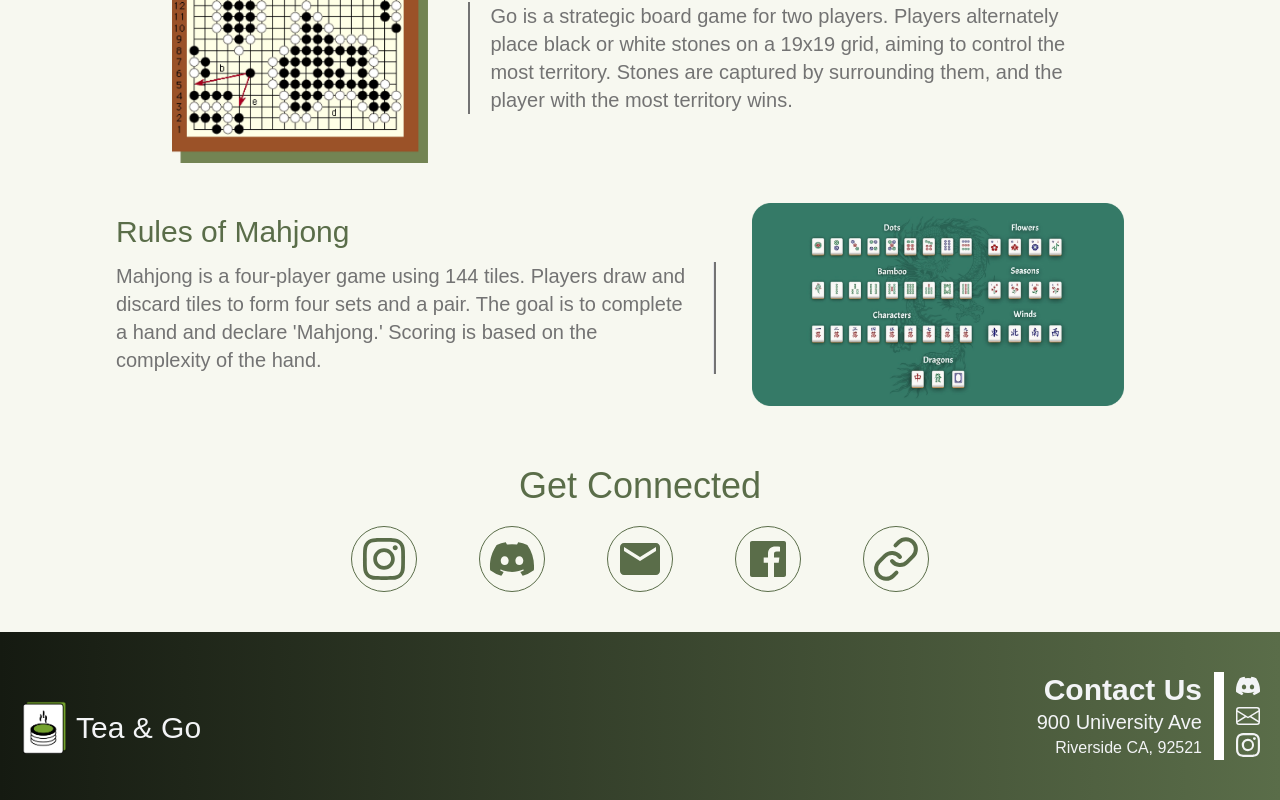
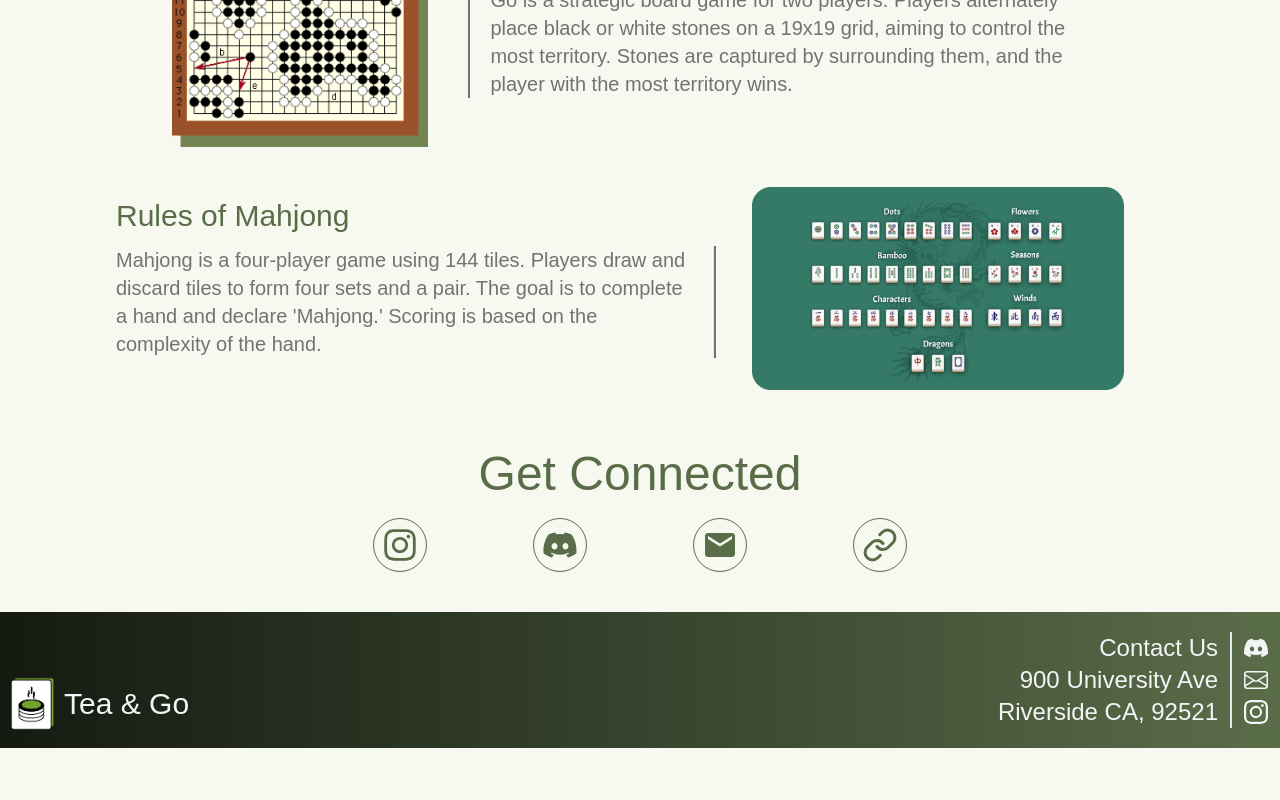
Before and after one commit to acm-ucr/tag-website, a Next.js app: page / in a window 1280 px wide. Shown: the part 1170-1970 px from the top of the page. After the commit the page ends 1918 px from the top, so only its background shows below. Built offline with nearby package versions, Linux system fonts and the light colour scheme; a web font is replaced by a local one.

Commit message:
footer, connect, board

```diff
--- a/src/app/board/page.js
+++ b/src/app/board/page.js
@@ -1,5 +1,5 @@
 import Header from "@/components/Header";
-import Board from "@/components/Board";
+import Board from "@/components/board/Board.jsx";
 
 const Page = () => {
   return (
--- a/src/components/Footer.jsx
+++ b/src/components/Footer.jsx
@@ -1,30 +1,67 @@
 import Image from "next/image";
 import Link from "next/link";
 import Logo from "@/public/assets/Logo.webp";
-import { BsDiscord } from "react-icons/bs"; //  for discord
-import { BsInstagram } from "react-icons/bs"; //  for insta
-import { BsEnvelope } from "react-icons/bs"; // for mailing
+import { BsDiscord, BsInstagram, BsEnvelope } from "react-icons/bs";
 
 const Footer = () => {
   return (
-    <div className="flex w-full h-30 items-end justify-between bg-gradient-to-r from-tag-green-300 to-tag-green-200 md: h-35">
-      <div className="flex ml-3 mb-15 md: ml-3 mb-10 items-center">
+    // <div className="flex flex-col sm:flex-row w-full h-30 items-center justify-between bg-gradient-to-r from-tag-green-300 to-tag-green-200 md:h-35">
+    //   <div className="flex ml-3 mb-15 md: ml-3 mb-10 items-center">
+    //     <Image className="h-16 w-16" src={Logo} alt="Tea & Go Logo" />
+    //     <p className="text-xl text-gray-100 sm:text-2xl text-gray-100 md:text-3xl text-gray-100">
+    //       Tea & Go
+    //     </p>
+    //   </div>
+
+    //   <div className="flex ml-5 mr-5 m-10">
+    //     <div className="text-gray-100 text-right">
+    //       <p class="text-xl md:text-3xl font-semibold">Contact Us</p>
+    //       <p class="text-md md:text-xl">900 University Ave</p>
+    //       <p>Riverside CA, 92521</p>
+    //     </div>
+
+    //     <div className="flex">
+    //       <div className="bg-white w-2.5 h-20 mx-3 sm:h-full"></div>
+    //       <div className="flex flex-col justify-around text-lg md:text-2xl text-gray-100">
+    // <Link
+    //   target="_blank"
+    //   href="https://discord.com/invite/peSZUJWhvS"
+    //   className="hover:scale-[1.3] ease-in duration-150"
+    // >
+    //   <BsDiscord />
+    // </Link>
+    // <Link
+    //   target="_blank"
+    //   href="/"
+    //   className="hover:scale-[1.3] ease-in duration-150"
+    // >
+    //   <BsEnvelope />
+    // </Link>
+    // <Link
+    //   target="_blank"
+    //   href="https://www.instagram.com/ucr_tag/"
+    //   className="hover:scale-[1.3] ease-in duration-150"
+    // >
+    //   <BsInstagram />
+    // </Link>
+    //       </div>
+    //     </div>
+    //   </div>
+    // </div>
+    <div className="w-full h-fit flex items-end justify-between bg-gradient-to-r from-tag-green-300 to-tag-green-200">
+      <div className="flex items-center mb-3">
         <Image className="h-16 w-16" src={Logo} alt="Tea & Go Logo" />
-        <p className="text-xl text-gray-100 sm:text-2xl text-gray-100 md:text-3xl text-gray-100">
+        <p className="text-gray-100 text-xl sm:text-2xl md:text-3xl">
           Tea & Go
         </p>
       </div>
-
-      <div className="flex ml-5 mr-5 m-10">
-        <div className="text-gray-100 text-right">
-          <p class="text-xl md:text-3xl font-semibold">Contact Us</p>
-          <p class="text-md md:text-xl">900 University Ave</p>
+      <div className="flex my-5 mx-3">
+        <div className="text-gray-100 text-right text-md sm:text-2xl pr-3 border-r-2">
+          <p>Contact Us</p>
+          <p>900 University Ave</p>
           <p>Riverside CA, 92521</p>
         </div>
-
-        <div className="flex">
-          <div className="bg-white w-2.5 h-20 mx-3 sm:h-full"></div>
-          <div className="flex flex-col justify-around text-lg md:text-2xl text-gray-100">
+        <div className="flex flex-col text-gray-100 pl-3 justify-around text-xl sm:text-2xl">
           <Link
             target="_blank"
             href="https://discord.com/invite/peSZUJWhvS"
@@ -34,7 +71,7 @@ const Footer = () => {
           </Link>
           <Link
             target="_blank"
-              href="/"
+            href="mailto: ucrTeaAndGo@gmail.com"
             className="hover:scale-[1.3] ease-in duration-150"
           >
             <BsEnvelope />
@@ -49,7 +86,6 @@ const Footer = () => {
         </div>
       </div>
     </div>
-    </div>
   );
 };
 
--- a/src/components/Home/About.jsx
+++ b/src/components/Home/About.jsx
@@ -1,6 +1,6 @@
 const About = () => {
   return (
-    <div className="w-full flex justify-center">
+    <div className="w-full flex justify-center py-10">
       <div className="w-4/5 h-[300px] flex justify-center items-center border-[1px] border-tag-green-100 rounded-full">
         <div className="bg-[url('/Mahjong.webp')] bg-cover w-[95%] lg:h-[87%] h-[91%] rounded-[500px] flex flex-col justify-center items-center text-white">
           <div className="w-full h-full flex flex-col justify-center items-center text-white from-tag-green-200/80 to-black/80 bg-gradient-to-l -[url('/Mahjong.webp')]- bg-cover rounded-full ">
--- a/src/components/Home/Connect.jsx
+++ b/src/components/Home/Connect.jsx
@@ -1,14 +1,13 @@
 import { FaDiscord, FaInstagram } from "react-icons/fa";
 import { MdEmail } from "react-icons/md";
-import { IoLogoFacebook } from "react-icons/io";
 import { FiLink } from "react-icons/fi";
 import Link from "next/link";
 
 const Connect = () => {
   return (
-    <div className="w-4/5 mx-auto my-10 text-tag-green-200 flex flex-col md:w-1/2 lg:w-1/2">
-      <p className="text-2xl mx-auto mb-5 lg:text-4xl">Get Connected</p>
-      <div className="flex justify-around sm:text-5xl md:text-5xl">
+    <div className="w-4/5 mx-auto mb-10 sm:mt-10 text-tag-green-200 flex flex-col md:w-1/2 lg:w-1/2">
+      <p className="text-4xl mx-auto mb-5 lg:text-5xl">Get Connected</p>
+      <div className="flex justify-around text-3xl md:text-4xl">
         <Link
           href="https://www.instagram.com/ucr_tag/"
           target="_blank"
@@ -31,13 +30,6 @@ const Connect = () => {
           <MdEmail />
         </Link>
         <Link
-          href="/"
-          target="_blank"
-          className="p-2 rounded-full border-[1px] border-tag-green-200"
-        >
-          <IoLogoFacebook />
-        </Link>
-        <Link
           href="https://highlanderlink.ucr.edu/organization/tag"
           target="_blank"
           className="p-2 rounded-full border-[1px] border-tag-green-200"
--- a/src/components/Home/Rules.jsx
+++ b/src/components/Home/Rules.jsx
@@ -4,7 +4,7 @@ import MahjongRules from "./MahjongRules";
 const Rules = () => {
   return (
     <div className="w-full flex flex-col justify-center">
-      <p className="text-4xl text-tag-green-200 text-center py-16">OUR GAMES</p>
+      <p className="text-4xl text-tag-green-200 text-center py-4">OUR GAMES</p>
       <GoRules />
       <MahjongRules />
     </div>
--- a/src/components/Board.jsx
+++ b/src/components/board/Board.jsx
@@ -1,6 +1,6 @@
 import React from "react";
 import { BOARD } from "@/data/board";
-import Card from "@/components/Card";
+import Card from "./Card";
 
 const Board = () => {
   return (
```
Also changed, not shown: src/components/board/Card.jsx (renamed from src/components/Card.jsx). Lines whose indentation alone changed are shown as unchanged.
